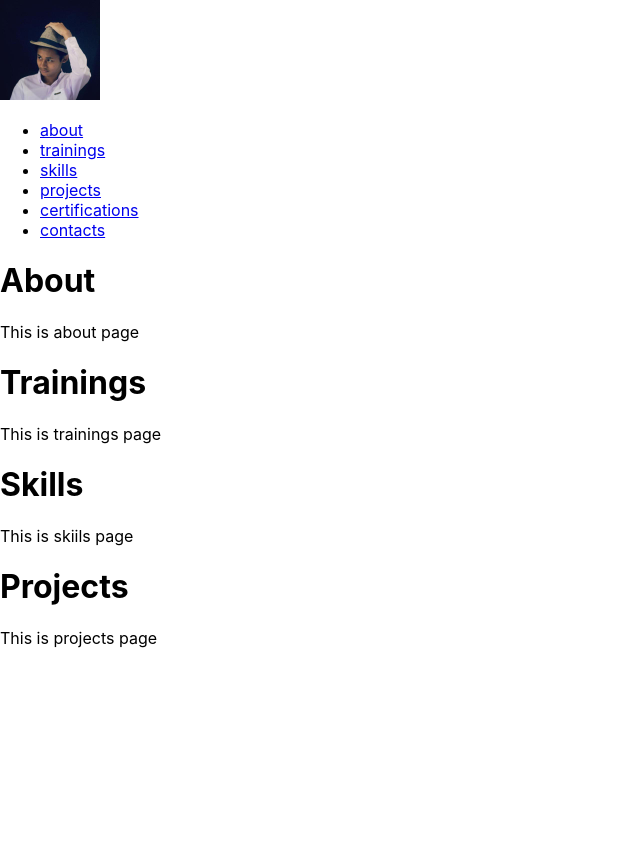
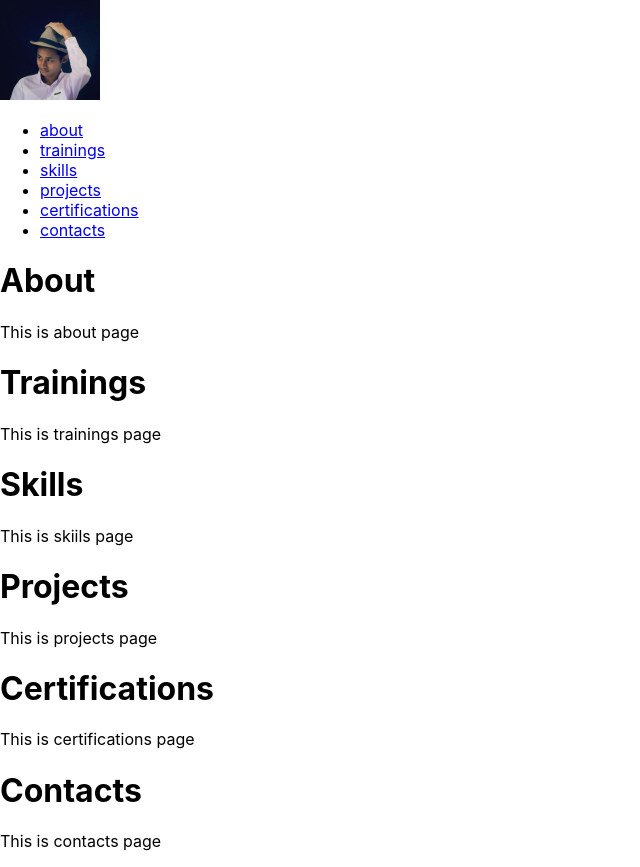
Before and after one commit to ekialfani/portfolio, a React (Create React App) app: page / in a window 1280 px wide. Shown: the whole page, without its empty margins (0-640 px from the left). Before the commit the page ends 800 px from the top, so only its background shows below. Built offline with nearby package versions, Linux system fonts and the light colour scheme.

Commit message:
add: certifications and contacts pages

```diff
--- a/src/App.js
+++ b/src/App.js
@@ -4,6 +4,8 @@ import About from './pages/About';
 import Skills from './pages/Skills';
 import Trainings from './pages/Trainings';
 import Projects from './pages/Projects';
+import Certifications from './pages/Certifications';
+import Contacts from './pages/Contacts';
 
 function App() {
   return (
@@ -13,6 +15,8 @@ function App() {
       <Trainings />
       <Skills />
       <Projects />
+      <Certifications />
+      <Contacts />
     </div>
   );
 }
--- /dev/null
+++ b/src/pages/Certifications.js
@@ -0,0 +1,10 @@
+function Certifications() {
+  return (
+    <div>
+      <h1>Certifications</h1>
+      <p>This is certifications page</p>
+    </div>
+  );
+}
+
+export default Certifications;
--- /dev/null
+++ b/src/pages/Contacts.js
@@ -0,0 +1,10 @@
+function Contacts() {
+  return (
+    <div>
+      <h1>Contacts</h1>
+      <p>This is contacts page</p>
+    </div>
+  );
+}
+
+export default Contacts;
```
